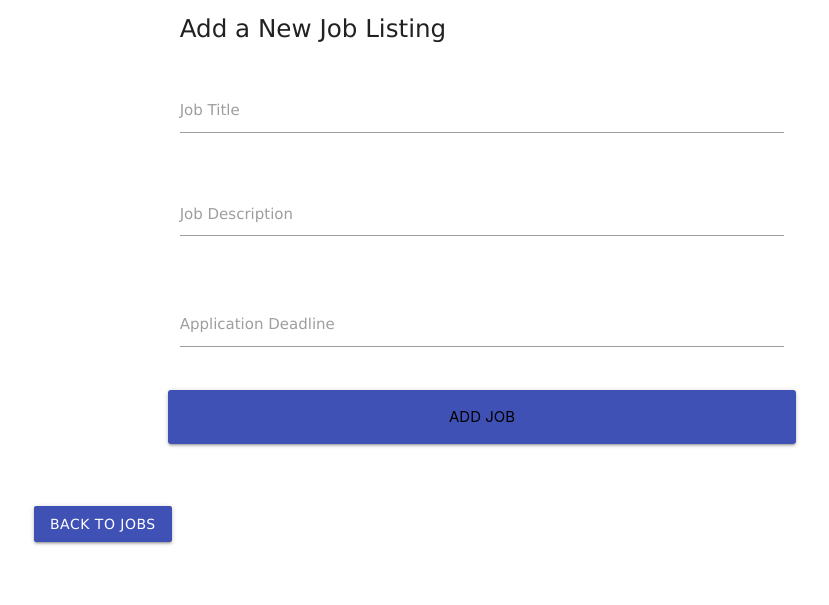
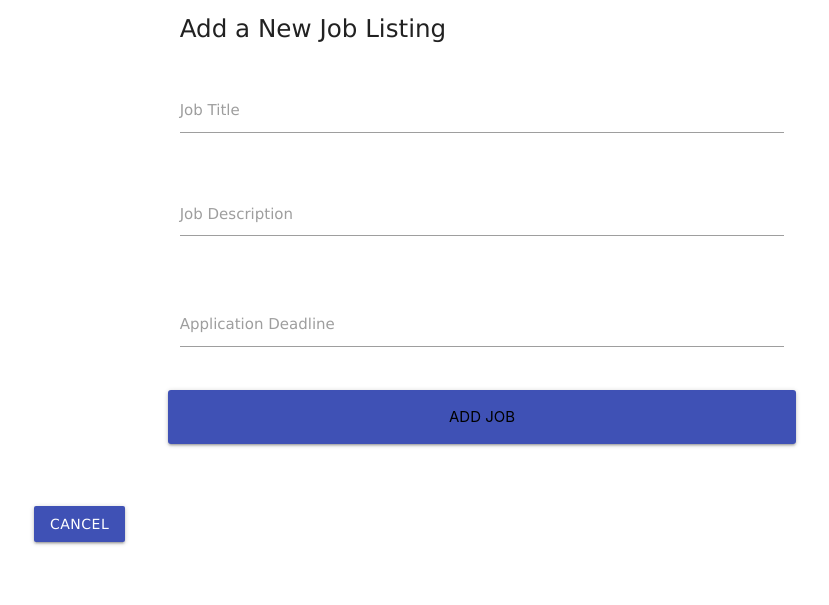
Before and after one commit to michelllle-liu/pelican-legion, a Flask app: page /addjob in a window 1280 px wide. Shown: the part 145-750 px from the top of the page, without its empty margins (158-987 px from the left). Run offline with Flask 2, Linux system fonts and the light colour scheme.

Commit message:
Edit button in newjob page

```diff
--- a/App/templates/newjob.html
+++ b/App/templates/newjob.html
@@ -46,6 +46,6 @@
     </div>
     <br>
 
-    <a href="/jobs" class="waves-effect waves-light indigo btn">Back to Jobs</a>
+    <a href="/jobs" class="waves-effect waves-light indigo btn">Cancel</a>
 
 {% endblock %}
```
